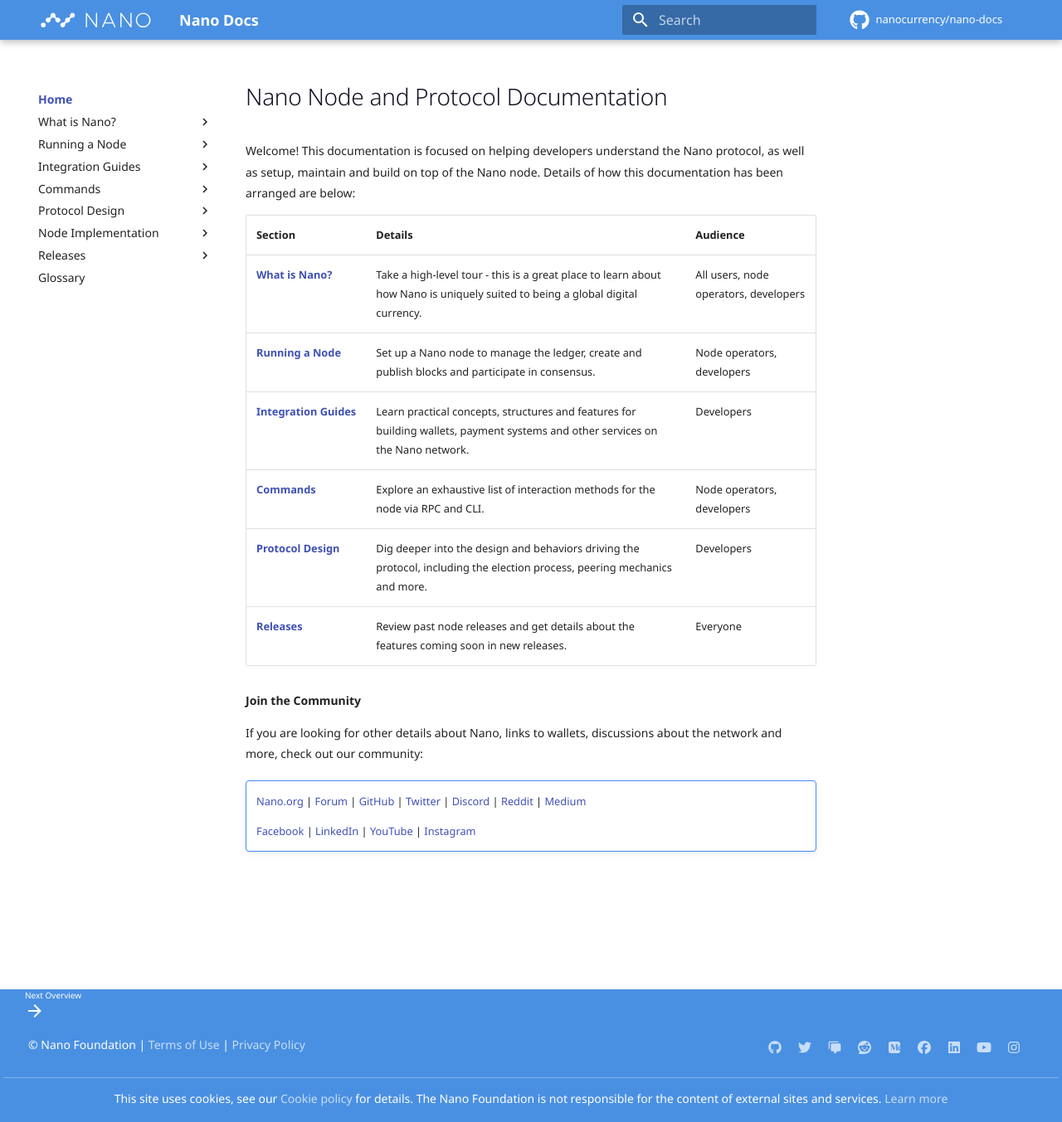
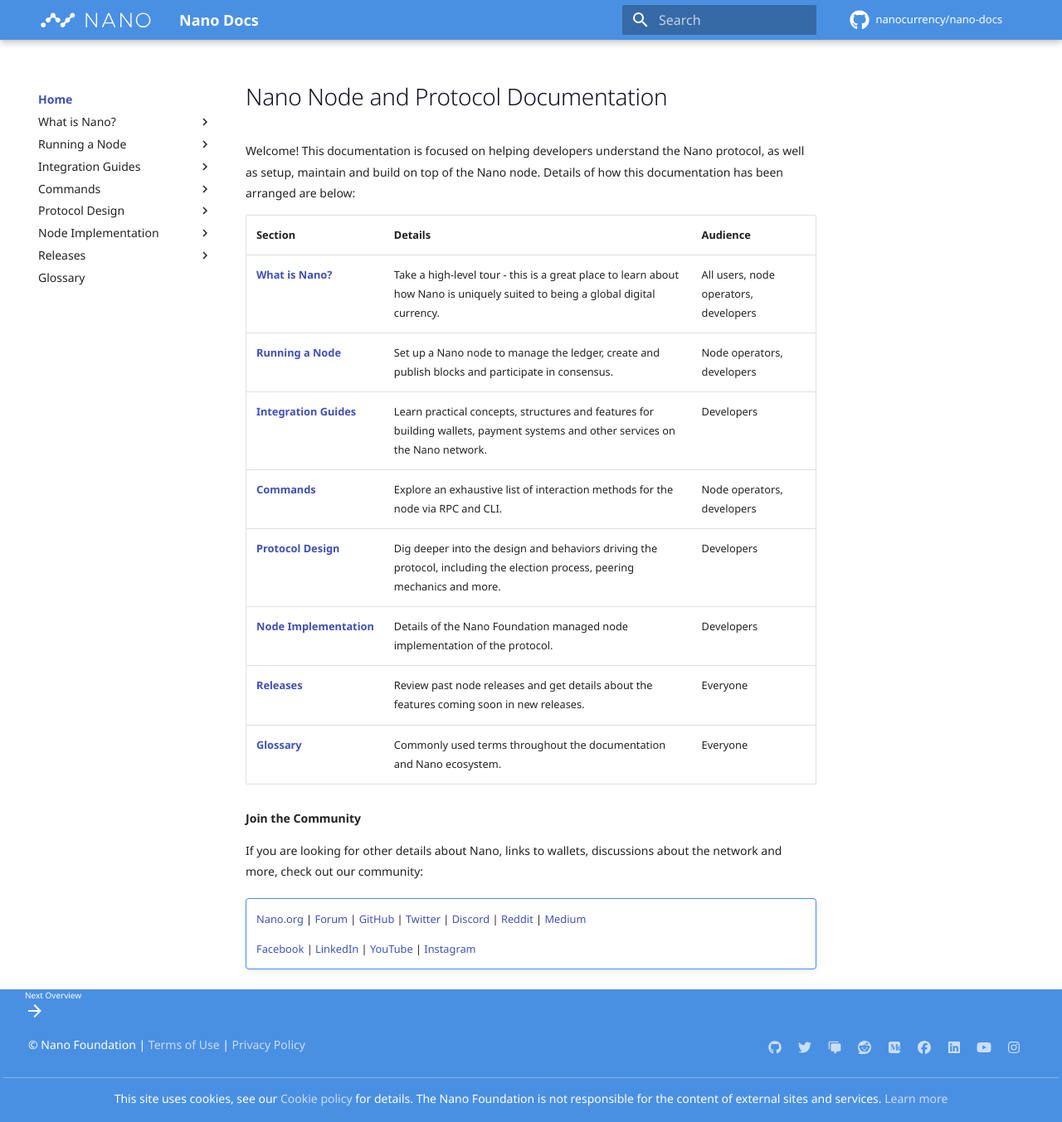
Before and after one commit to nanocurrency/nano-docs, an MkDocs documentation site: the page built from docs/index.md, in a window 1280 px wide and 1353 px high. Shown: the whole window at 83% size. Built offline with MkDocs 1.6.1 and Material for MkDocs 9.7.7, drawn with Linux system fonts in a browser that asks for light colours; comment, search, counter and statistics services are not loaded.

Commit message:
Adjust home page sections for recent nav changes (#381)

```diff
--- a/docs/index.md
+++ b/docs/index.md
@@ -3,12 +3,14 @@
 
 | Section | Details | Audience |
 | | | |
-|<span class="no-break">**[What is Nano?](/what-is-nano/overview/)**</span>|Take a high-level tour - this is a great place to learn about how Nano is uniquely suited to being a global digital currency.|All users, node operators, developers|
-|<span class="no-break">**[Running a Node](/running-a-node/overview/)**</span>| Set up a Nano node to manage the ledger, create and publish blocks and participate in consensus. | Node operators, developers  |
-|<span class="no-break">**[Integration Guides](/integration-guides/the-basics)**</span>| Learn practical concepts, structures and features for building wallets, payment systems and other services on the Nano network. | Developers  |
-|<span class="no-break">**[Commands](/commands/rpc-protocol/)**</span>|  Explore an exhaustive list of interaction methods for the node via RPC and CLI. | Node operators, developers |
-|<span class="no-break">**[Protocol Design](/protocol-design/overview)**</span>|  Dig deeper into the design and behaviors driving the protocol, including the election process, peering mechanics and more. | Developers |
-|<span class="no-break">**[Releases](/releases/node-releases)**</span>| Review past node releases and get details about the features coming soon in new releases.  | Everyone  |
+|<span class="no-break">**[What is Nano?](what-is-nano/overview.md)**</span>|Take a high-level tour - this is a great place to learn about how Nano is uniquely suited to being a global digital currency.|All users, node operators, developers|
+|<span class="no-break">**[Running a Node](running-a-node/overview.md)**</span>| Set up a Nano node to manage the ledger, create and publish blocks and participate in consensus. | Node operators, developers  |
+|<span class="no-break">**[Integration Guides](integration-guides/the-basics.md)**</span>| Learn practical concepts, structures and features for building wallets, payment systems and other services on the Nano network. | Developers  |
+|<span class="no-break">**[Commands](commands/rpc-protocol.md)**</span>|  Explore an exhaustive list of interaction methods for the node via RPC and CLI. | Node operators, developers |
+|<span class="no-break">**[Protocol Design](protocol-design/introduction.md)**</span>| Dig deeper into the design and behaviors driving the protocol, including the election process, peering mechanics and more. | Developers |
+|<span class="no-break">**[Node Implementation](node-implementation/introduction.md)**</span>| Details of the Nano Foundation managed node implementation of the protocol. | Developers |
+|<span class="no-break">**[Releases](releases/node-releases.md)**</span>| Review past node releases and get details about the features coming soon in new releases.  | Everyone  |
+|<span class="no-break">**[Glossary](glossary.md)**</span>| Commonly used terms throughout the documentation and Nano ecosystem.  | Everyone  |
 
 **Join the Community**
 
```
